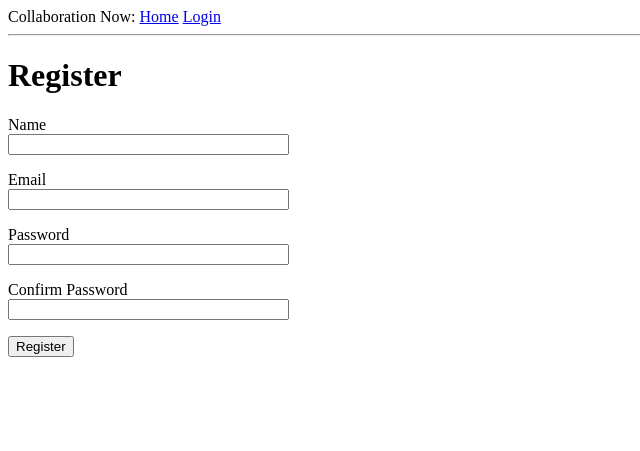
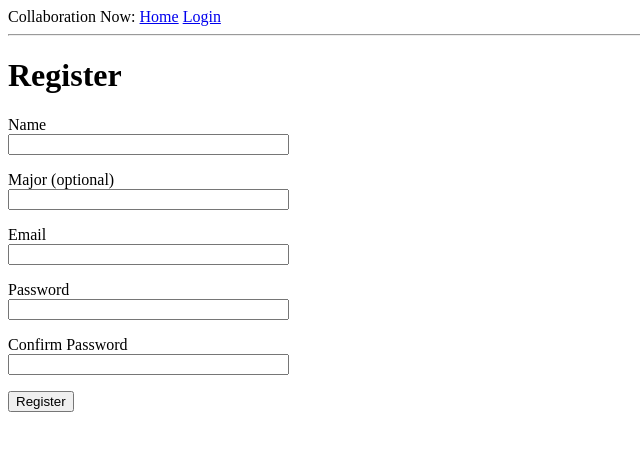
Before and after one commit to SammyPulos/CollaborationNow, a Flask app: page /register in a window 1280 px wide. Shown: the top 451 px of the page, without its empty margins (0-640 px from the left). Run offline with Flask 2, Linux system fonts and the light colour scheme.

Commit message:
added majors

```diff
--- a/app/forms.py
+++ b/app/forms.py
@@ -10,8 +10,9 @@ class LoginForm(FlaskForm):
 	submit = SubmitField('Sign In')
 
 class RegistrationForm(FlaskForm):
-	username = StringField('Name', validators=[DataRequired()])
-	email = StringField('Email', validators=[DataRequired(), Email()])
+	username = StringField('Name', validators=[DataRequired(), Length(min=1, max=64)])
+	major = StringField('Major (optional)', validators=[Length(min=0, max=64)])
+	email = StringField('Email', validators=[DataRequired(), Email(), Length(min=1, max=120)])
 	password = PasswordField('Password', validators=[DataRequired()])
 	password2 = PasswordField('Confirm Password', validators=[DataRequired(), EqualTo('password')])
 	submit = SubmitField('Register')
--- a/app/models.py
+++ b/app/models.py
@@ -10,6 +10,7 @@ class User(UserMixin, db.Model):
 	username = db.Column(db.String(64), index=True, unique=True)
 	email = db.Column(db.String(120), index=True, unique=True)
 	password_hash = db.Column(db.String(128))
+	major = db.Column(db.String(64), default='')
 	listings = db.relationship('Listing', backref='owner', lazy='dynamic')
 	about_me = db.Column(db.String(140))
 	last_seen = db.Column(db.DateTime, default=datetime.utcnow)
--- a/app/routes.py
+++ b/app/routes.py
@@ -53,7 +53,7 @@ def register():
         return redirect(url_for('index'))
     form = RegistrationForm()
     if form.validate_on_submit():
-        user = User(username=form.username.data, email=form.email.data)
+        user = User(username=form.username.data, email=form.email.data, major=form.major.data)
         user.set_password(form.password.data)
         db.session.add(user)
         db.session.commit()
--- a/app/templates/register.html
+++ b/app/templates/register.html
@@ -8,6 +8,13 @@
 			{{ form.username.label }}<br>
 			{{ form.username(size=32) }}<br>
 			{% for error in form.username.errors %}
+			<span style="color: red;">[{{ error }}]</span>
+			{% endfor %}
+		</p>
+		<p>
+			{{ form.major.label }}<br>
+			{{ form.major(size=32) }}<br>
+			{% for error in form.major.errors %}
 			<span style="color: red;">[{{ error }}]</span>
 			{% endfor %}
 		</p>
--- a/app/templates/user.html
+++ b/app/templates/user.html
@@ -6,6 +6,7 @@
 			<td><img src="{{ user.avatar(128) }}"></td>
 			<td>
 				<h1>User: {{ user.username }}</h1>
+				{% if user.major %}<p>Major: {{ user.major }}</p>{% endif %}
 				{% if user.about_me %}<p>{{ user.about_me }}</p>{% endif %}
 				{% if user.last_seen %}<p>Last seen on: {{ user.last_seen }}</p>{% endif %}
 				{% if user == current_user %}
```
Also changed, not shown: migrations/versions/f6ab71ab556c_added_major_to_the_user_table.py (added, +28 -0 lines), app/app.db.
